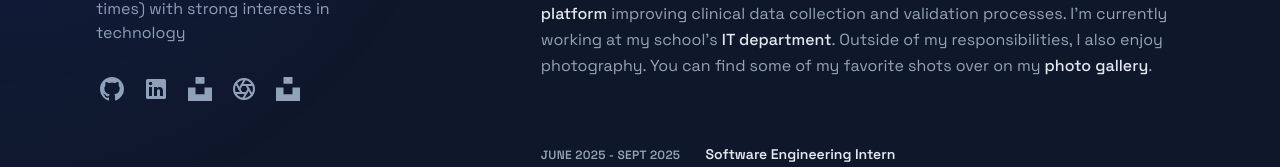
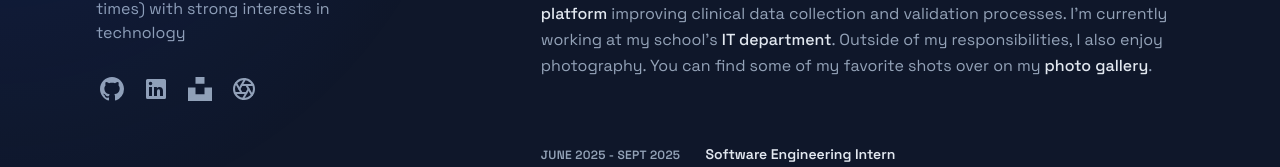
Before and after one commit to AkshatAdsule/AkshatAdsule.github.io, a Next.js app: page / in a window 1280 px wide. Shown: the part 251-418 px from the top of the page. Built offline with nearby package versions, Linux system fonts and the light colour scheme.

Commit message:
fix header jsx

```diff
--- a/app/_components/header.tsx
+++ b/app/_components/header.tsx
@@ -26,9 +26,6 @@ export function Header() {
           <li className="mr-5 text-xs shrink-0">
             <Aperture />
           </li>
-          <li className="mr-5 text-xs shrink-0">
-            <Unsplash />
-          </li>
         </ul>
         <nav className="nav hidden lg:block">
           <ul className="mt-16 w-max">
```
